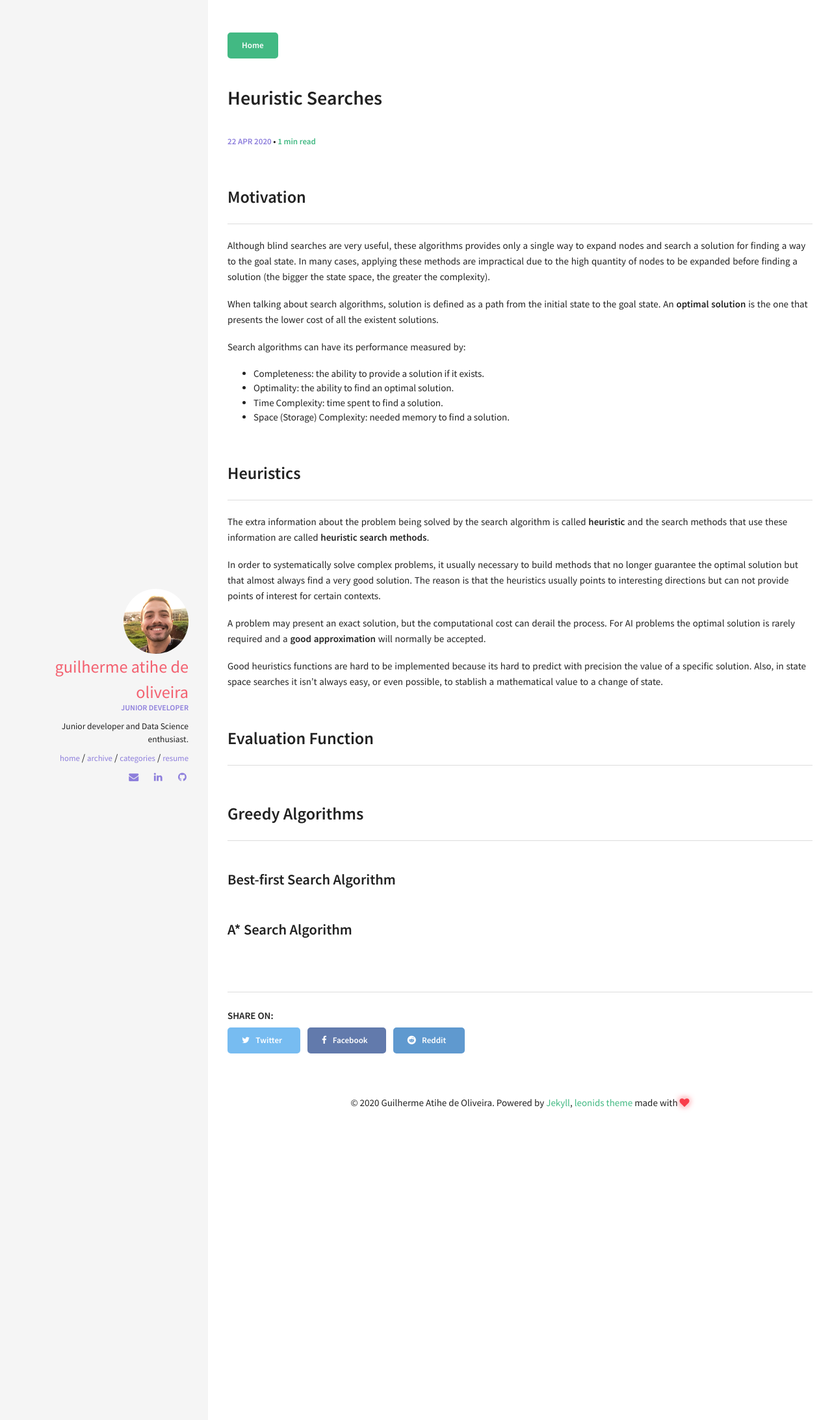
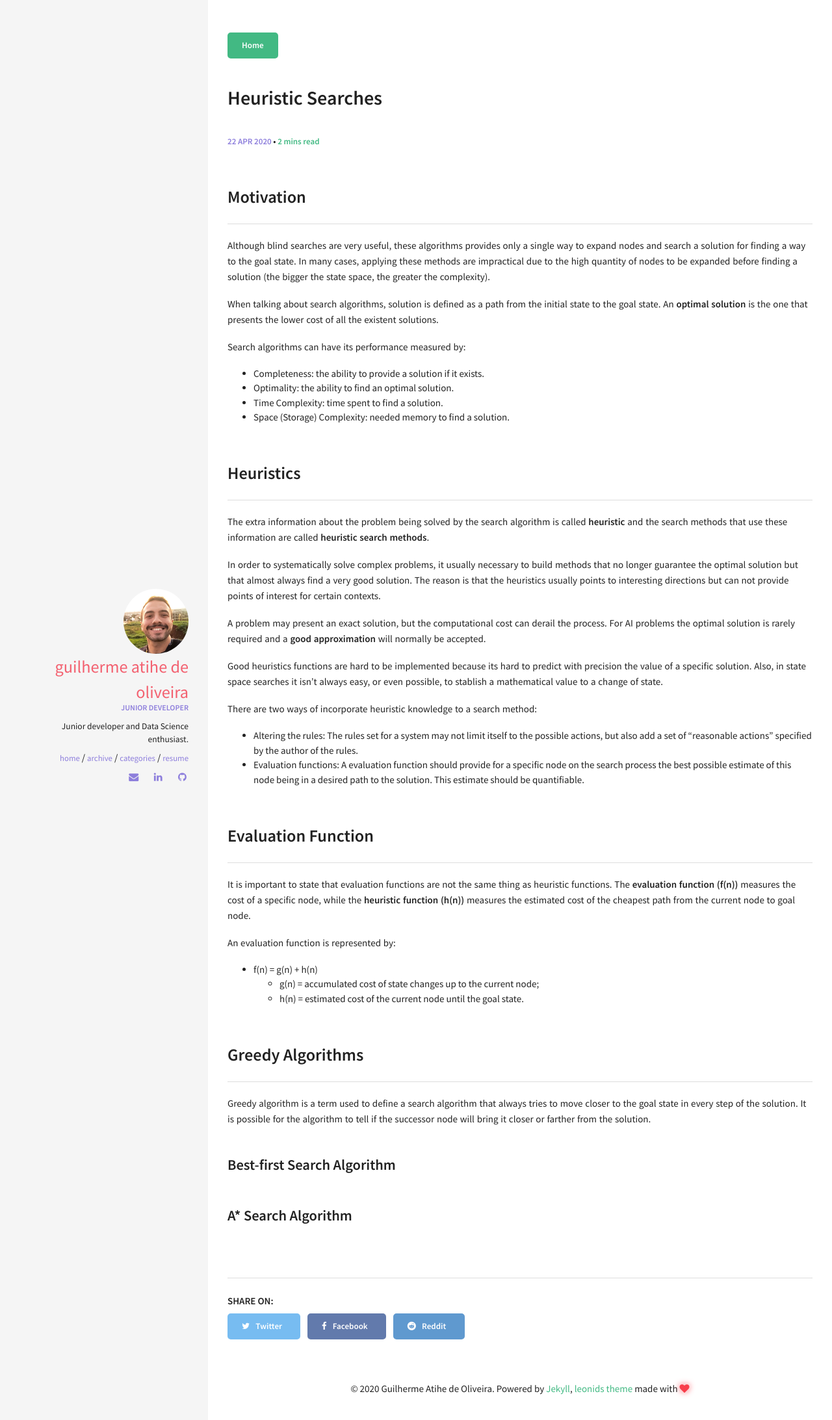
Before and after one commit to gatihe/guiati9.dev, a Jekyll site: the page built from _posts/2020-04-22-heuristic_searches.md, in a window 1280 px wide. Shown: the top 2185 px of the page at 65% size. Built offline with Jekyll 4.4.1, drawn with Linux system fonts in a browser that asks for light colours.

Commit message:
Update 2020-04-22-heuristic_searches.md

```diff
--- a/_posts/2020-04-22-heuristic_searches.md
+++ b/_posts/2020-04-22-heuristic_searches.md
@@ -28,10 +28,27 @@ A problem may present an exact solution, but the computational cost can derail t
 
 Good heuristics functions are hard to be implemented because its hard to predict with precision the value of a specific solution. Also, in state space searches it isn't always easy, or even possible, to stablish a mathematical value to a change of state.
 
+There are two ways of incorporate heuristic knowledge to a search method:
+- Altering the rules: The rules set for a system may not limit itself to the possible actions, but also add a set of "reasonable actions" specified by the author of the rules.
+- Evaluation functions: A evaluation function should provide for a specific node on the search process the best possible estimate of this node being in a desired path to the solution. This estimate should be quantifiable.
+
 ## Evaluation Function
+
+It is important to state that evaluation functions are not the same thing as heuristic functions. The __evaluation function (f(n))__ measures the cost of a specific node, while the __heuristic function (h(n))__ measures the estimated cost of the cheapest path from the current node to goal node.
+
+An evaluation function is represented by:
+
+- f(n) = g(n) + h(n)
+  - g(n) = accumulated cost of state changes up to the current node;
+  - h(n) = estimated cost of the current node until the goal state.
+
 
 ## Greedy Algorithms
 
+Greedy algorithm is a term used to define a search algorithm that always tries to move closer to the goal state in every step of the solution. It is possible for the algorithm to tell if the successor node will bring it closer or farther from the solution.
+
 ### Best-first Search Algorithm
 
+
+
 ### A* Search Algorithm
```
